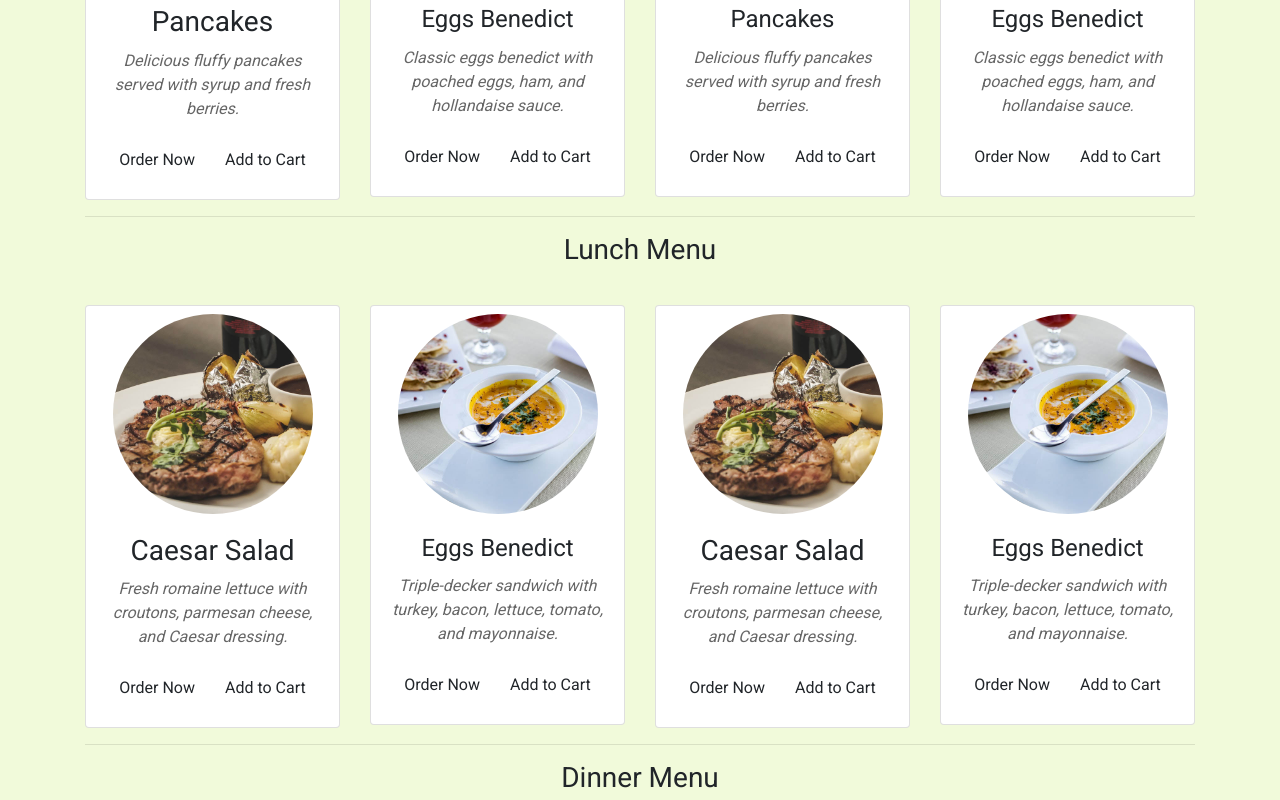
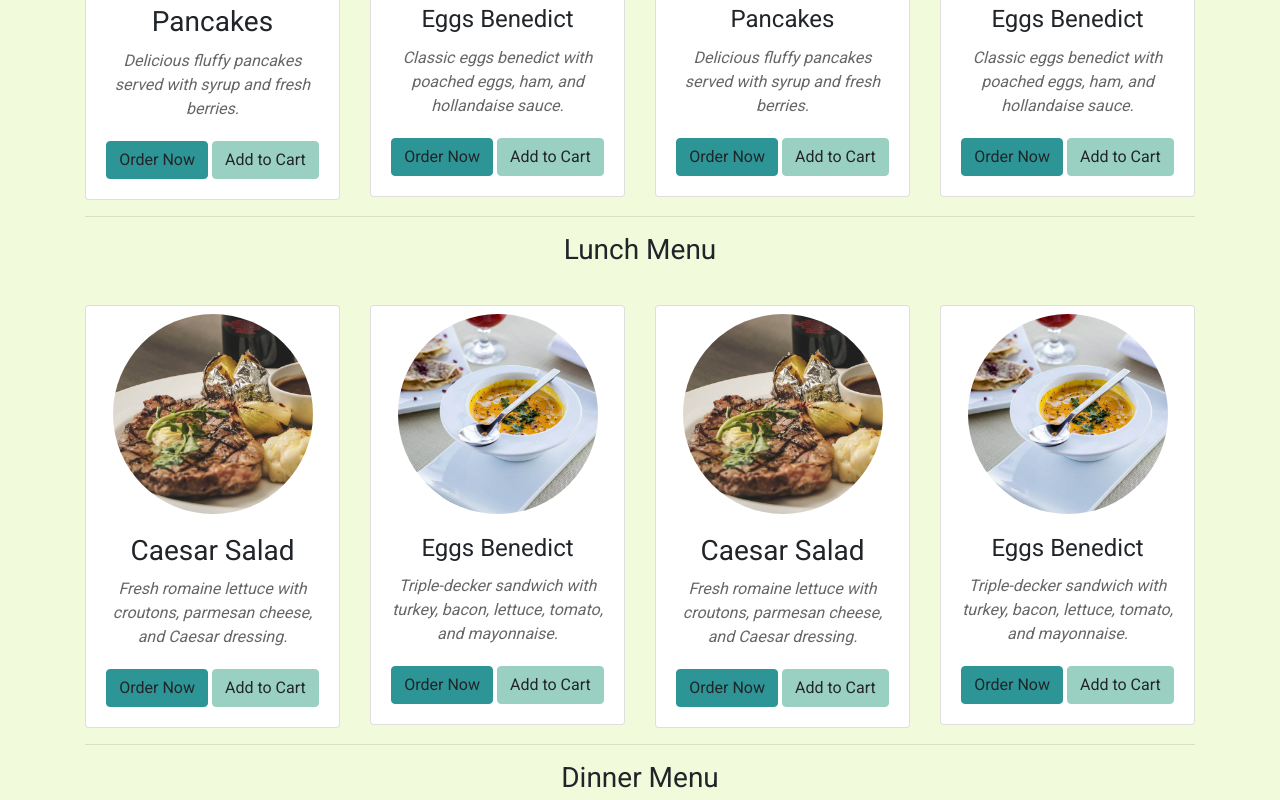
Before and after one commit to ferkruz/desarrolloWebCoder, a plain HTML site: page pages/menu.html in a window 1280 px wide. Shown: the part 1040-1840 px from the top of the page. Drawn offline with nearby package versions, Linux system fonts and the light colour scheme.

Commit message:
BootsrapButton custom

```diff
--- a/css/style.css
+++ b/css/style.css
@@ -81,6 +81,27 @@ nav ul li a:hover {
 /* Estilos para el último elemento del menú */
 nav ul li:last-child a {
     border-right: none; /* Quita la línea de borde derecho */
+}
+
+/* BOTONES CUSTOM BOOSTRAP*/
+.btn-custom-primary {
+    background-color: #2D9596;
+    border-color: #2D9596;
+}
+
+.btn-custom-primary:hover {
+    background-color: #1c6667;
+    border-color: #1c6667;
+}
+
+.btn-custom-secondary {
+    background-color: #9AD0C2;
+    border-color: #9AD0C2;
+}
+
+.btn-custom-secondary:hover {
+    background-color: #78b8a9;
+    border-color: #78b8a9;
 }
 
 
```
